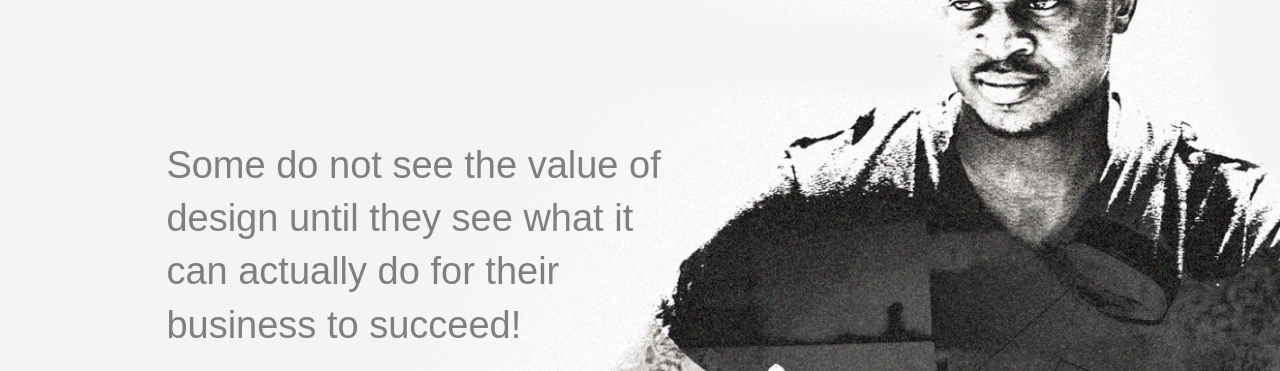
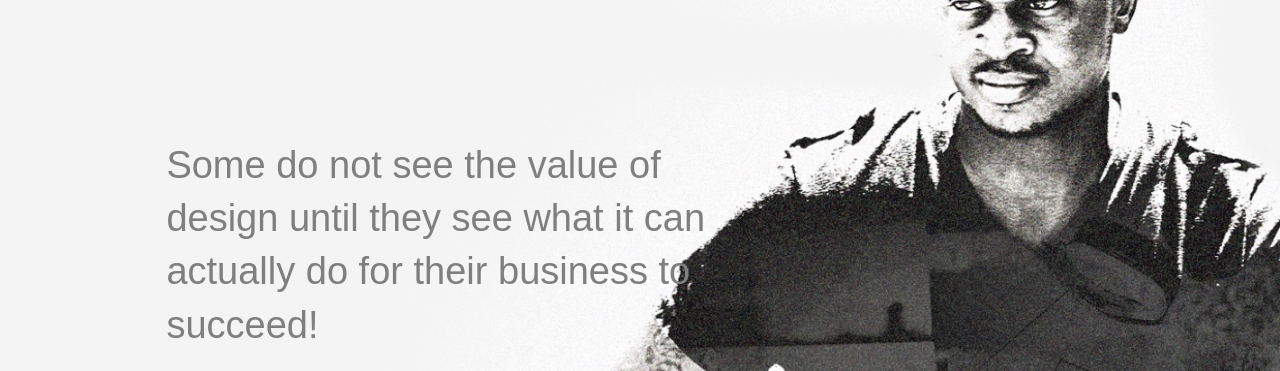
Before and after one commit to antoniosamuels/antoniosamuels.github.io, a plain HTML site: page index.html in a window 1280 px wide. Shown: the part 165-536 px from the top of the page. Drawn offline with Linux system fonts and the light colour scheme; a web font is replaced by a local one.

Commit message:
quetext change width

```diff
--- a/css/styles.css
+++ b/css/styles.css
@@ -150,7 +150,7 @@ h1 {
 
 .quetext {
     font-size: 38px;
-    width: 55%;
+    width: 58%;
     margin-top: 15%;
     margin-bottom: 0px;
 }
```
